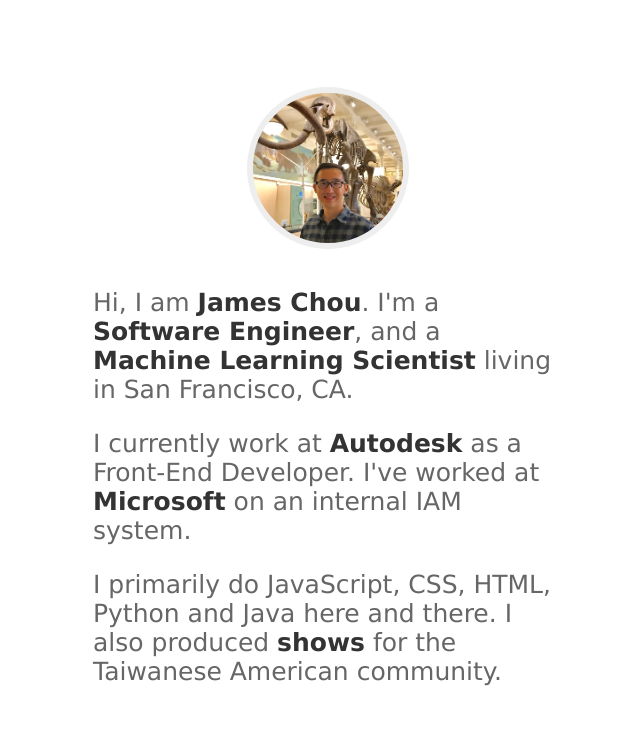
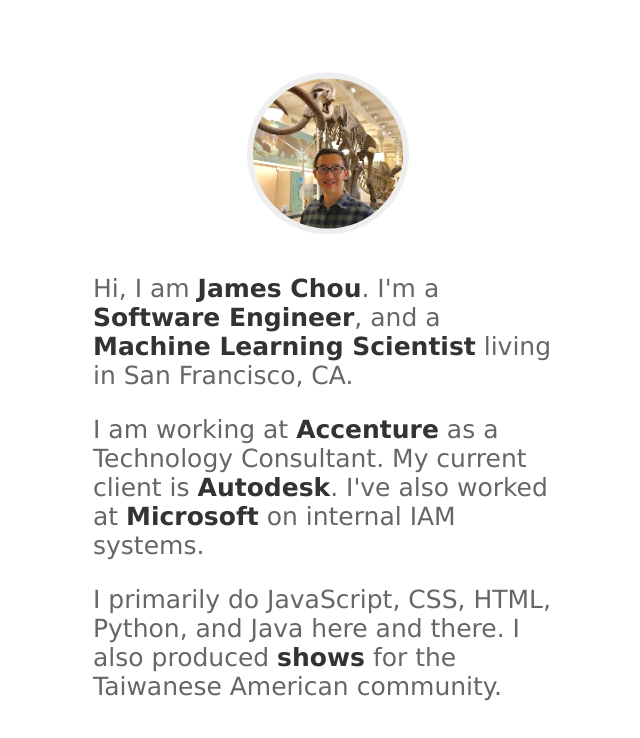
Before and after one commit to jamesmtchou/jamesmtchou, a React (Create React App) app: page / in a window 1280 px wide. Shown: the top 738 px of the page, without its empty margins (320-960 px from the left). Built offline with nearby package versions, Linux system fonts and the light colour scheme; some icons are missing.

Commit message:
Updated profile text and styles

```diff
--- a/src/App.css
+++ b/src/App.css
@@ -125,12 +125,12 @@ h1 {
 
 .icon-file-text,
 .resume-link span {
-    color: #228B22;
+    color: gold;
 }
 
 .icon-file-text:hover,
 .resume-link:hover span {
-    color: #228B22;
+    color: gold;
 }
 
 .icon-instagram,
@@ -159,6 +159,10 @@ h1 {
 
 #kaggle-link:hover {
     color: #20BEFF;
+}
+
+#accenture-link:hover {
+    color: #29B662;
 }
 
 #autodesk-link:hover {
@@ -298,7 +302,7 @@ li {
     .resume-link i,
     .resume-link span,
     .resume-link:hover span {
-        background-color: #228B22;
+        background-color: gold;
         color: #fff;
     }
 }
--- a/src/App.js
+++ b/src/App.js
@@ -13,12 +13,11 @@ class App extends Component {
                     Francisco, CA.
                 </p>
                 <p>
-                    I currently work at <strong><a href="http://www.autodesk.com" target="_blank" id="autodesk-link">Autodesk</a></strong> as a
-                    Front-End Developer. I've worked at <strong><a href="https://www.microsoft.com/" target="_blank"
-                                                                 id="microsoft-link">Microsoft</a></strong> on an internal IAM system.
+                    I am working at <strong><a href="http://www.accenture.com" target="_blank" id="accenture-link">Accenture</a></strong> as a Technology Consultant. My current client is <strong><a href="https://www.autodesk.com" target="_blank" id="autodesk-link">Autodesk</a></strong>. I've also worked at <strong><a href="https://www.microsoft.com/" target="_blank"
+                                                                 id="microsoft-link">Microsoft</a></strong> on internal IAM systems.
                 </p>
                 <p>
-                    I primarily do JavaScript, CSS, HTML, Python and Java here and there. I also produced <strong><a
+                    I primarily do JavaScript, CSS, HTML, Python, and Java here and there. I also produced <strong><a
                     href="https://www.youtube.com/watch?v=ejJ8AiGy2aI" target="_blank"
                     id="video-link">shows</a></strong> for the Taiwanese American community.
                 </p>
```
